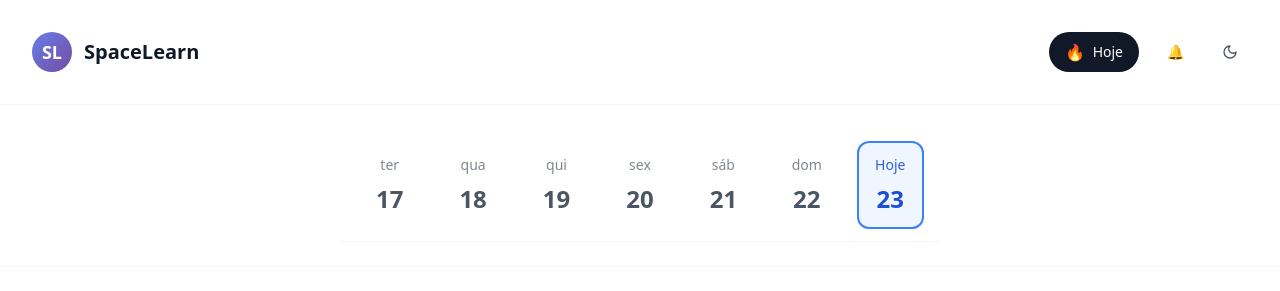
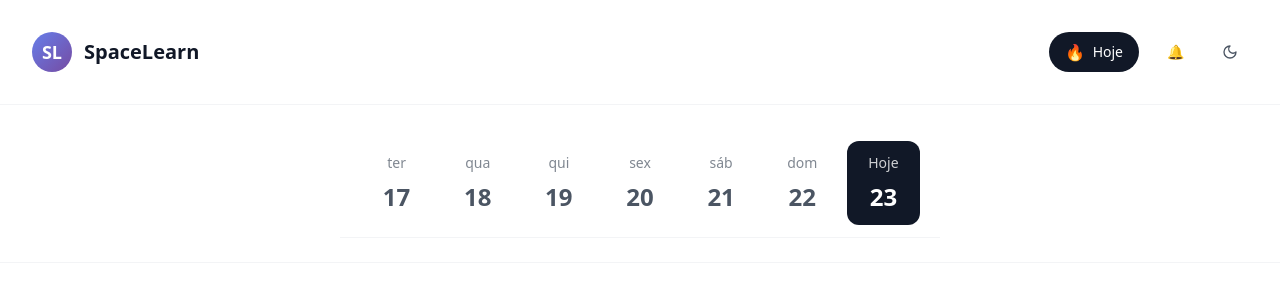
Before and after one commit to vxavierr/mindo-cursor, a React (Vite) app: page / in a window 1280 px wide. Shown: the top 291 px of the page. Built offline with nearby package versions, Linux system fonts and the light colour scheme; no server answers; the database is empty.

Commit message:
Reverted to commit 08b22dd9b7b42c1c898e464090d2efe1bf8921b5

```diff
--- a/src/components/navigation/DateNavigation.tsx
+++ b/src/components/navigation/DateNavigation.tsx
@@ -54,25 +54,24 @@ const DateNavigation = ({ onDateSelect, selectedDate }: DateNavigationProps) =>
 
   return (
     <div className="bg-white border-b border-gray-100">
-      {/* Mobile: scroll horizontal, Desktop: distributed spacing */}
-      <div className="flex overflow-x-auto md:overflow-x-visible md:justify-between items-center px-4 py-3 w-full md:gap-4">
+      <div className="flex justify-between items-center px-4 py-3 w-full">
         {dateItems.map((item, index) => (
           <button
             key={index}
             onClick={() => handleDateClick(item)}
             className={`
-              flex flex-col items-center py-3 px-3 rounded-xl transition-all duration-200
-              flex-shrink-0 md:flex-1 min-w-[70px] md:min-w-0
+              flex flex-col items-center py-3 px-2 rounded-xl transition-all duration-200
+              flex-1 mx-1 min-w-0
               ${isSelected(item)
-                ? 'border-2 border-blue-500 bg-blue-50 text-blue-700 font-medium shadow-sm'
-                : 'text-gray-600 hover:bg-gray-50 border-2 border-transparent'
+                ? 'bg-gray-900 text-white'
+                : 'text-gray-600 hover:bg-gray-50'
               }
             `}
           >
-            <span className={`text-xs md:text-sm mb-2 ${isSelected(item) ? 'opacity-90' : 'opacity-70'}`}>
+            <span className={`text-xs md:text-sm mb-2 ${isSelected(item) ? 'opacity-80' : 'opacity-70'}`}>
               {item.day}
             </span>
-            <span className={`text-lg md:text-2xl ${isSelected(item) ? 'font-bold' : 'font-semibold'}`}>
+            <span className="text-lg md:text-2xl font-semibold">
               {item.date}
             </span>
           </button>
```
